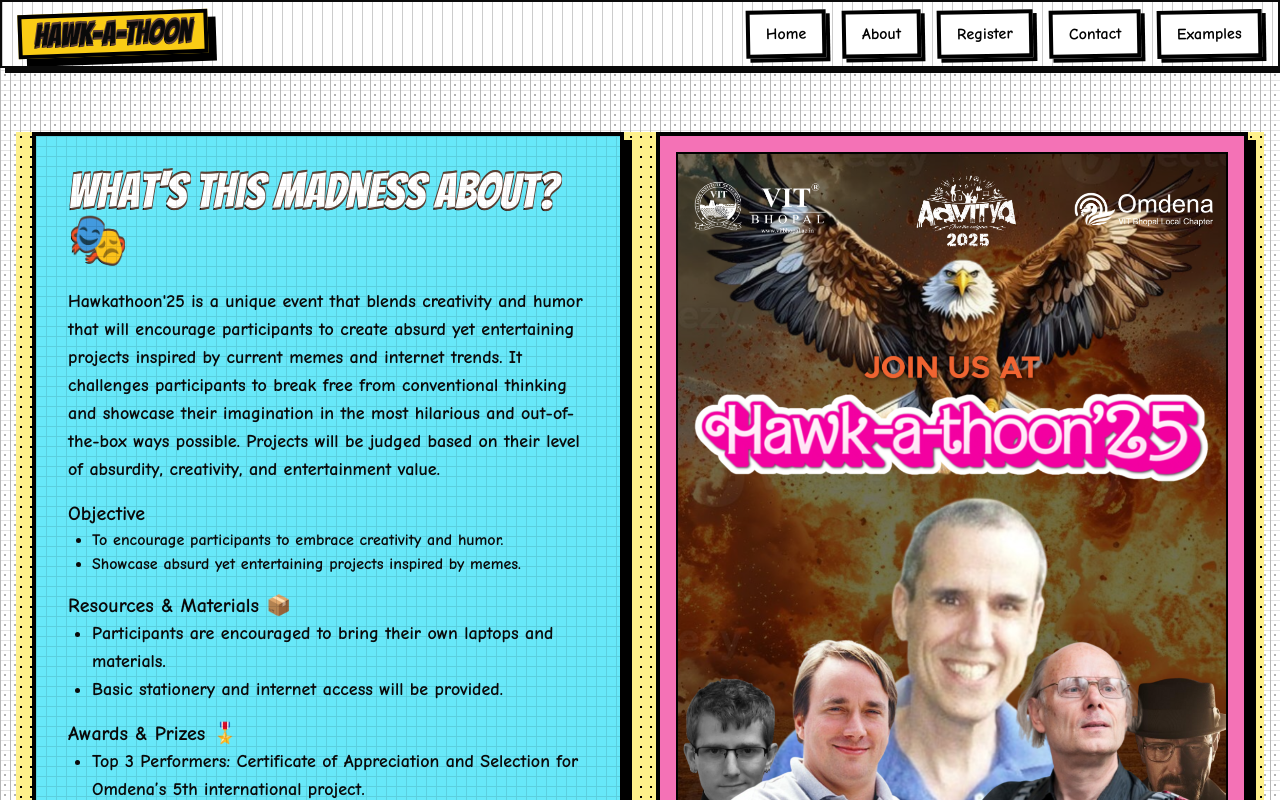
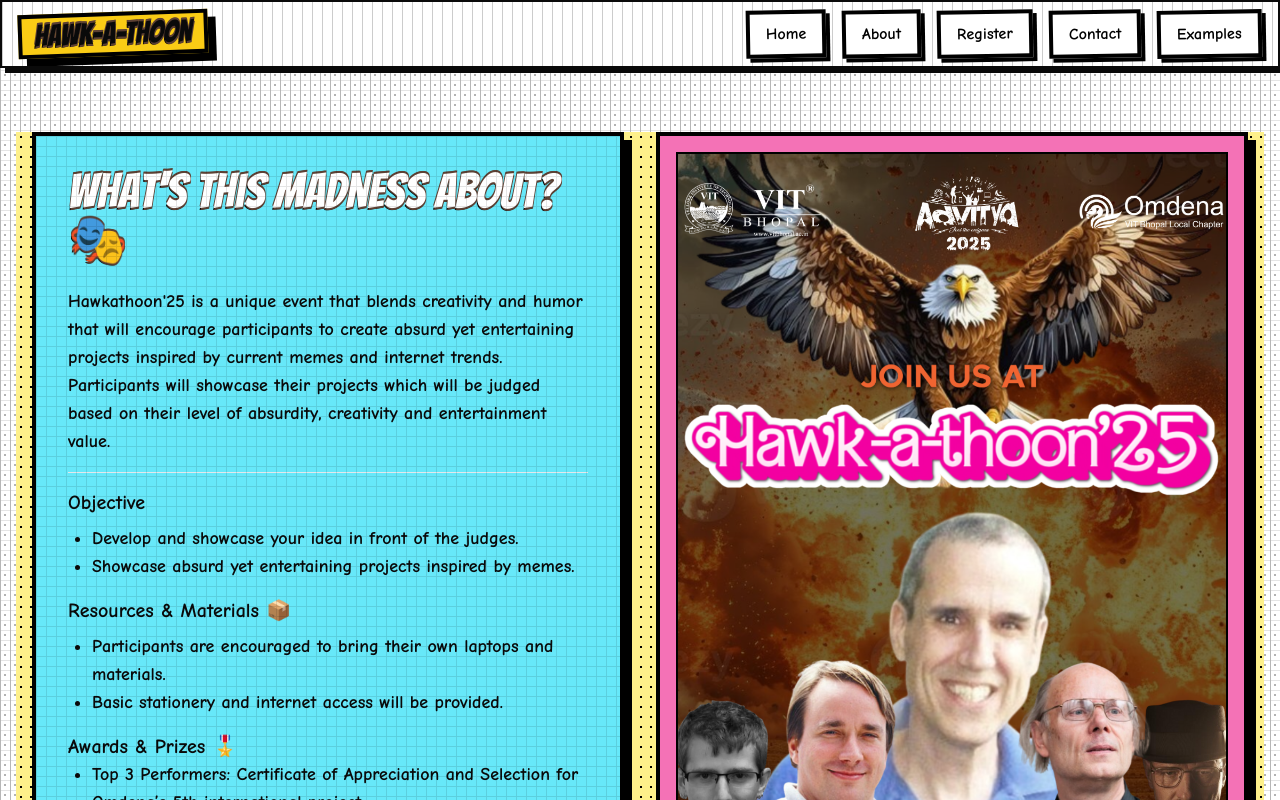
Before and after one commit to Omdena-VIT-Bhopal-University/hawkathoon-website, a Next.js app: page /about in a window 1280 px wide. Shown: the top 800 px of the page. Built offline with nearby package versions, Linux system fonts and the light colour scheme.

Commit message:
Refactor About and Register pages for improved clarity and structure

```diff
--- a/app/about/page.tsx
+++ b/app/about/page.tsx
@@ -13,36 +13,39 @@ export default function About() {
             <h1 className="comic-text text-5xl mb-6 text-white">
               What's This Madness About? 🎭
             </h1>
+            <div className="my-4">
               <p className="text-lg font-comic">
                 Hawkathoon'25 is a unique event that blends creativity
                 and humor that will encourage participants to create absurd yet
                 entertaining projects inspired by current memes and internet trends.
-
-              It challenges participants to break free from conventional thinking
-              and showcase their imagination in the most hilarious and out-of-the-box
-              ways possible.
-
-              Projects will be judged based on their level of absurdity, creativity,
-              and entertainment value.
+                <br />
+                Participants will showcase their projects which will be
+                judged based on their level of absurdity, creativity and entertainment
+                value.
               </p>
-
-            <h2 className="mt-4 text-xl font-comic">Objective</h2>
-            <ul className="list-disc pl-6">
-              <li>To encourage participants to embrace creativity and humor.</li>
+            </div>
+            <hr />
+            <div className="my-4">
+              <h2 className="my-2 text-xl font-comic">Objective</h2>
+              <ul className="list-disc pl-6 text-lg font-comic">
+                <li>Develop and showcase your idea in front of the judges.</li>
                 <li>Showcase absurd yet entertaining projects inspired by memes.</li>
               </ul>
-
-            <h2 className="mt-4 text-xl font-comic">Resources & Materials 📦</h2>
+            </div>
+            <div className="my-4">
+              <h2 className="my-2 text-xl font-comic">Resources & Materials 📦</h2>
               <ul className="list-disc pl-6 text-lg font-comic">
                 <li>Participants are encouraged to bring their own laptops and materials.</li>
                 <li>Basic stationery and internet access will be provided.</li>
               </ul>
-
-            <h2 className="mt-4 text-xl font-comic">Awards & Prizes 🎖️</h2>
+            </div>
+            <div className="my-4">
+              <h2 className="text-xl font-comic">Awards & Prizes 🎖️</h2>
               <ul className="list-disc pl-6 text-lg font-comic">
                 <li><strong>Top 3 Performers:</strong> Certificate of Appreciation and Selection for Omdena’s 5th international project.</li>
                 <li><strong>Participants:</strong> Certificate of Participation for all the teams.</li>
               </ul>
+            </div>
 
           </div>
           <div className="neo-brutal-card p-4 bg-pink-400 transform ">
--- a/app/register/page.tsx
+++ b/app/register/page.tsx
@@ -63,10 +63,10 @@ export default function Register() {
           </h2>
           <div className="space-y-4">
             {[
-              "Last Day to Join the Madness: Feb 21st, 2025 (or when pigs fly, whichever comes first)",
-              "D-Day: Feb 22nd, 2025 (mark your calendar with a crayon)",
-              "Who Can Join: Any college student brave enough to question reality",
-              "What to Bring: Your laptop, your weirdest ideas, and your sense of humor (required)",
+              "A team can have a maximum of 4 members.",
+              "Participants must create projects inspired by memes/current internet trends.",
+              "Use of offensive or inappropriate content is strictly prohibited.",
+              "Last day to participate: Feb 21st, 2025",
             ].map((item, i) => (
               <div
                 key={i}
```
Lines whose indentation alone changed are shown as unchanged.
